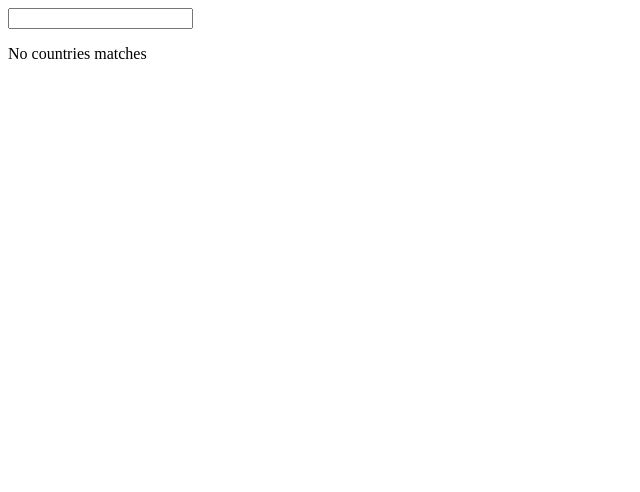
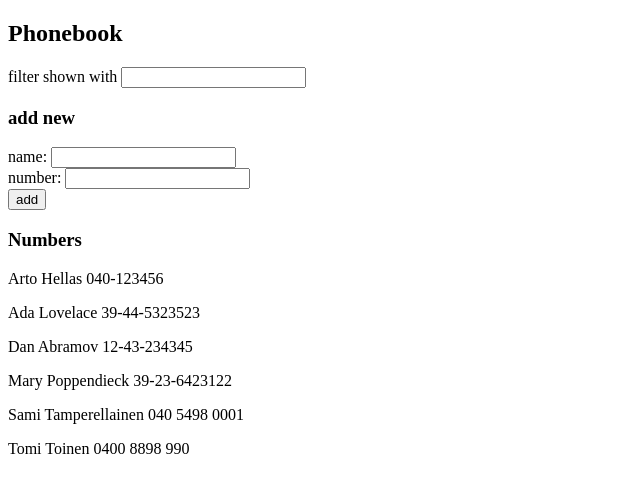
Before and after one commit to mosh-pirk/tamk-fullstack, a React (Create React App) app in the folder osa1/tehtavat/: page / in a window 1280 px wide. Shown: the top 492 px of the page, without its empty margins (0-640 px from the left). Built offline with nearby package versions, Linux system fonts and the light colour scheme; no server answers; data requests are answered from the project's data file.

Commit message:
tehtävä 2.15

```diff
--- a/osa1/tehtavat/db.json
+++ b/osa1/tehtavat/db.json
@@ -1,5 +1,5 @@
 {
-  "persons":[
+  "persons": [
     {
       "name": "Arto Hellas",
       "number": "040-123456",
@@ -19,6 +19,16 @@
       "name": "Mary Poppendieck",
       "number": "39-23-6423122",
       "id": 4
+    },
+    {
+      "name": "Sami Tamperellainen",
+      "number": "040 5498 0001",
+      "id": 5
+    },
+    {
+      "name": "Tomi Toinen",
+      "number": "0400 8898 990",
+      "id": 6
     }
   ]
 }
--- a/osa1/tehtavat/src/App.js
+++ b/osa1/tehtavat/src/App.js
@@ -1,36 +1,102 @@
+import {useEffect, useState} from "react";
 import axios from "axios";
-import ContriesLogicalComponent from "./components/ContriesLogicalComponent";
-import {useEffect, useState} from "react";
-
-const url = 'https://restcountries.com/v3.1/all'
 
 const App = () => {
-    const [countries, setCountries] = useState([])
+    const [persons, setPersons] = useState([])
+    const [newName, setNewName] = useState('')
+    const [newNumber, setNewNumber] = useState('')
     const [filter, setFilter] = useState('')
 
-    useEffect(() => {
-        axios.get(url).then(data => setCountries(data.data))
-    }, [])
+    const hook = () => {
+        axios.get('http://localhost:3001/persons')
+            .then(data => setPersons(data.data))
+    }
 
-    const handelFilter = (e) => setFilter(e.target.value)
-    const smallString = (str) => str.toLowerCase()
+    const savePerson = (xPerson) => {
+        return axios.post('http://localhost:3001/persons', xPerson)
+            .then(data => data.data)
+    }
+
+    useEffect(hook, [])
+
+    const handleAddPerson = (event) => {
+        event.preventDefault()
+        const isFound = persons.find(person => person.name === newName)
+        if (isFound) {
+            window.alert(`${newName} is already added to phonebook`)
+            return
+        }
+        const person = {
+            name: newName,
+            number: newNumber
+        }
+        savePerson(person).then(data => {
+            if (newName.length > 1) setPersons(persons.concat(data))
+            setNewName('')
+            setNewNumber('')
+        })
+
+    }
+
+    const handlePerson = (e) => {
+        setNewName(e.target.value)
+    }
+
+    const handlePhone = (e) => {
+        setNewNumber(e.target.value)
+    }
+    const handelFilter = (e) => {
+        setFilter(e.target.value)
+        return persons.filter(person => person.name.includes(filter))
+    }
+
+    const filteredPersons = persons
+        .filter(person => person.name
+            .toLowerCase()
+            .includes(filter.toLowerCase()))
+        .map((person, i) => <p key={i}>{
+            `${person.name} ${person.number}`
+        }</p>)
 
 
-    const filteredCounties = countries
-        .filter(country => smallString(country.name.common)
-            .includes(smallString(filter)))
+    return (
+        <div>
+            <h2>Phonebook</h2>
+            <Filterd value={filter} onChange={handelFilter}/>
+            <h3>add new</h3>
+            <PersonForm
+                name={newName}
+                changeName={handlePerson}
+                number={newNumber}
+                changeNumber={handlePhone}
+                addPerson={handleAddPerson}/>
+            <h3>Numbers</h3>
+            <Persons persons={filteredPersons}/>
+        </div>
+    )
 
-    return (
-        <>
-            <input
-                type={'text'}
-                value={filter}
-                onChange={handelFilter}/>
-            <ContriesLogicalComponent
-                countries={filteredCounties}
-                filter={filter}/>
-        </>
-    )
 }
 
 export default App;
+
+const Filterd = (props) => {
+    return <div>
+        filter shown with <input value={props.value} onChange={props.onChange}/>
+    </div>;
+}
+
+const PersonForm = ({name, number, changeName, changeNumber, addPerson}) => {
+    return <form>
+        <div>
+            name: <input value={name} onChange={changeName}/>
+        </div>
+        <div>
+            number: <input value={number} onChange={changeNumber}/>
+        </div>
+        <div>
+            <button type="submit" onClick={addPerson}>add</button>
+        </div>
+    </form>;
+}
+
+const Persons = ({persons}) => <div>{persons}</div>
--- a/osa1/tehtavat/src/components/ContriesLogicalComponent.js
+++ /dev/null
@@ -1,24 +0,0 @@
-import Country from "./Country";
-import Countries from "./Countries";
-
-
-const ContriesLogicalComponent = ({countries, filter}) => {
-    const warningText = 'Too many matches, specify another filter'
-    const noMatch = 'No countries matches'
-
-    const componentsLogic = () => {
-        if (countries.length === 1 ) {
-            return <Country value={countries[0]} />
-        } else if (countries.length > 10 && filter.length > 0) {
-            return <p>{warningText}</p>
-        } else if (countries.length < 10 && filter.length > 0 && countries.length !== 0) {
-            return <Countries countries={countries} />
-        } else
-            return <p>{noMatch}</p>
-    }
-
-
-    return componentsLogic()
-}
-
-export default ContriesLogicalComponent;
--- a/osa1/tehtavat/src/components/Countries.js
+++ /dev/null
@@ -1,28 +0,0 @@
-import Country from "./Country";
-import Teksti from "./Teksti";
-import {useState} from "react";
-
-const Countries = ({countries}) => {
-    const [country, setCountry] = useState(undefined)
-
-    const handleShowCountry = (countryName) => {
-        const selectedCountry = countries
-            .filter(country => country.name.common === countryName)[0]
-        setCountry(selectedCountry)
-    }
-
-    return (<div> {countries
-        .map((country, i) => <div key={i}>
-            <Teksti text={country.name.common}/>
-            <button key={country.name.common + 'button' + i}
-                    onClick={() => handleShowCountry(country.name.common)}>Show
-            </button>
-        </div>)}
-        {
-            country
-            && <Country value={country}/>}
-
-    </div>)
-}
-
-export default Countries
--- a/osa1/tehtavat/src/components/Country.js
+++ /dev/null
@@ -1,27 +0,0 @@
-import Teksti from "./Teksti";
-import Weather from "./Weather";
-
-const Country = ({value}) => {
-
-    const lang = Object.values(value.languages).map((lang, i) => <li key={`lang${i}`}>{lang}</li>)
-    const capital = `capital ${value.capital && value.capital.length > 0 ? value?.capital[0] : ''} `
-    const area = `area ${value?.area}`
-
-    return (
-        <div>
-            <Teksti text={value.name.common} tyyppi={'bold'}/>
-            <Teksti text={capital} tyyppi={'newLine'}/>
-            <Teksti text={area} tyyppi={'newLine'}/>
-            <Teksti text={'language'} tyyppi={'bold_3'}/>
-            <ul>
-                {lang}
-            </ul>
-            <div>
-                <img src={value.flags.png} alt="alternatetext"/>
-            </div>
-            <Weather capital={value?.capital[0]} />
-
-        </div>)
-}
-
-export default Country;
--- a/osa1/tehtavat/src/components/Teksti.js
+++ /dev/null
@@ -1,8 +0,0 @@
-const Teksti = ({text, tyyppi}) => {
-    if (tyyppi === 'bold') return <h1>{text}</h1>
-    else if (tyyppi === 'bold_3') return <h3>{text}</h3>
-    else if (tyyppi === 'newLine') return <div key={text + tyyppi}>{text}</div>
-    else return <span key={text + tyyppi}>{text}</span>
-}
-
-export default Teksti
--- a/osa1/tehtavat/src/components/Weather.js
+++ /dev/null
@@ -1,36 +0,0 @@
-import Teksti from "./Teksti";
-import {useEffect, useState} from "react";
-import axios from "axios";
-import WeatherIcon from "./WeatherIcon";
-
-const Weather = ({capital}) => {
-    const title = `Weather in ${capital.toLocaleString()} `
-    const APIKey = process.env.REACT_APP_API_KEY
-    const weatherURL = 'https://api.openweathermap.org/data/2.5/weather?q='
-    const weatherAPI = `${weatherURL}${capital},uk&APPID=${APIKey}`
-
-    const [weatherData, setWeatherData] = useState(undefined)
-    useEffect(() => {
-        axios.get(weatherAPI).then(data => {
-            setWeatherData(data.data)
-        }).catch(err => console.error(err))
-    }, [capital, weatherAPI, weatherData])
-
-    const fahreToCel = () => Math.trunc((weatherData?.main.temp - 32) * 0.5556)
-
-
-    return (
-        <div>
-            <Teksti text={title} tyyppi={'bold'}/>
-            <Teksti text={`temperature ${fahreToCel()} Celsius`} tyyppi={'newLine'}/>
-            {
-                weatherData?.weather
-                    .map((data, i) => <WeatherIcon key={data.icon + i} code={data.icon}/>)
-            }
-            <Teksti text={`wind ${weatherData?.wind.speed} m/s`} tyyppi={'newLine'}/>
-        </div>
-    )
-
-}
-
-export default Weather
--- a/osa1/tehtavat/src/components/WeatherIcon.js
+++ /dev/null
@@ -1,8 +0,0 @@
-const WeatherIcon = ({code}) => {
-
-    return<div>
-        <img src={`http://openweathermap.org/img/wn/${code}@2x.png`} alt={code}/>
-    </div>
-}
-
-export default WeatherIcon
```
